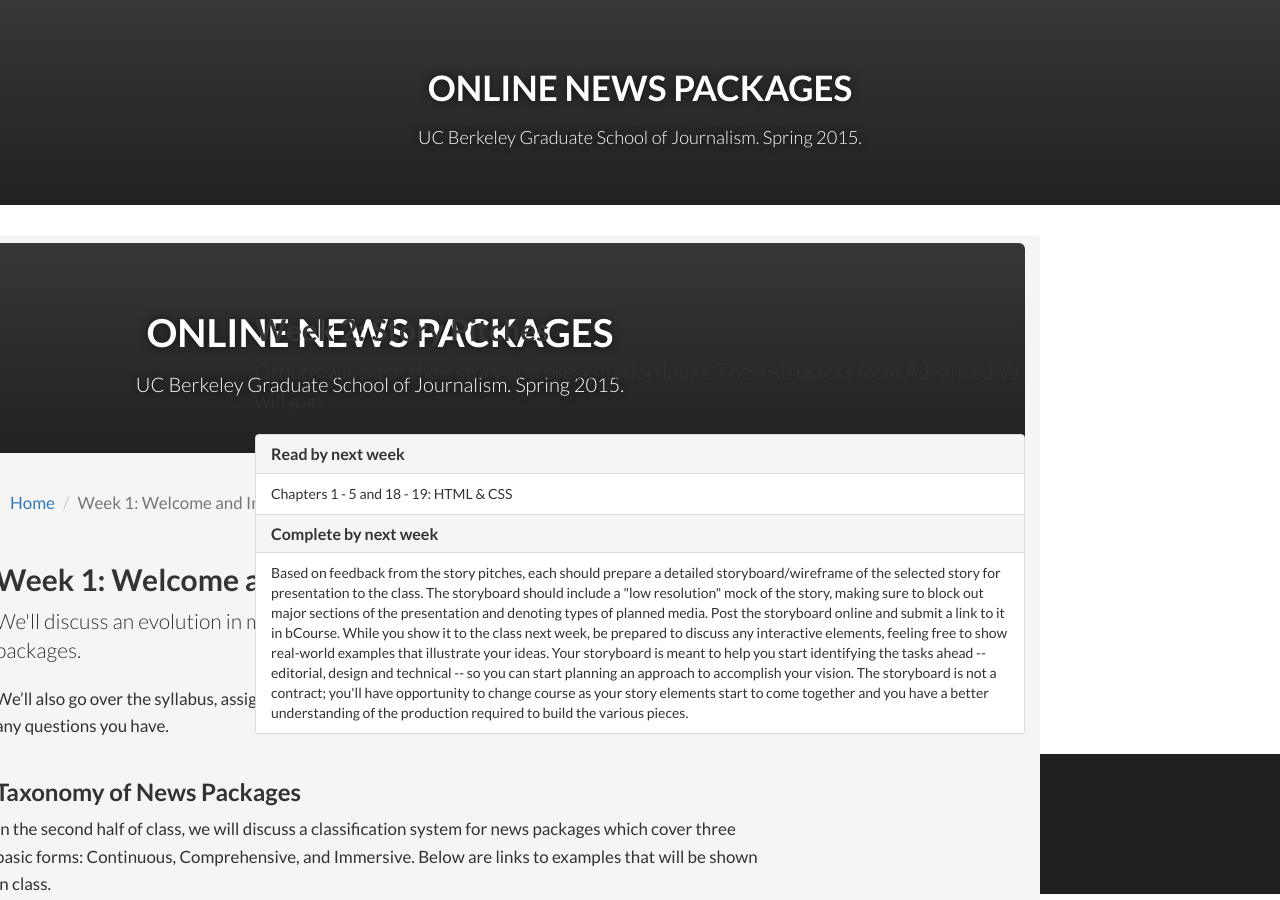
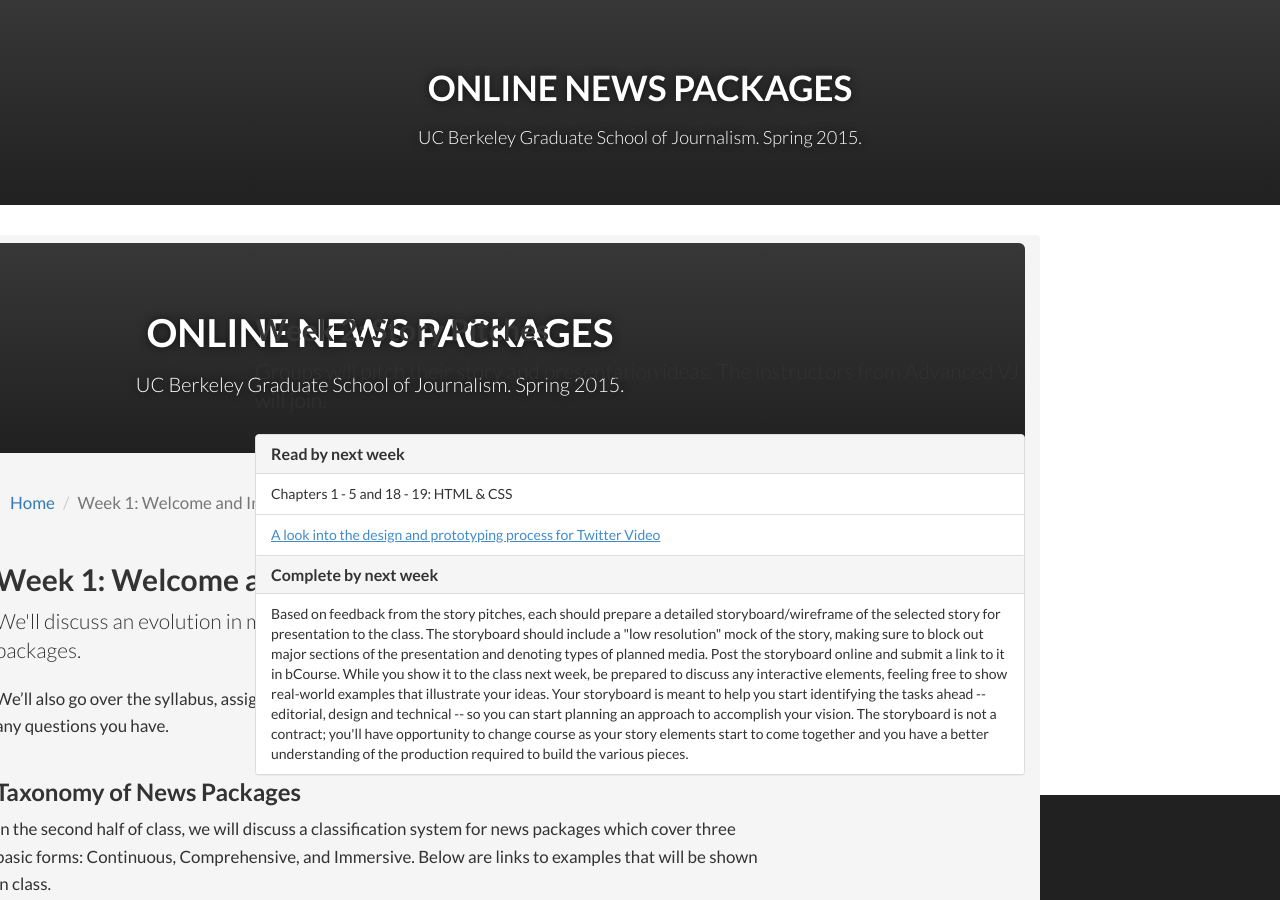
Before and after one commit to ucbsoj/15sp-onlinenewspackages, a Jekyll site: the page built from _lessons/week2.md, in a window 1280 px wide and 900 px high. Built offline with Jekyll 4.4.1, drawn with Linux system fonts in a browser that asks for light colours; Markdown is read by kramdown in place of the engine named in the settings.

Commit message:
additional reading assignment

```diff
--- a/_lessons/week2.md
+++ b/_lessons/week2.md
@@ -9,7 +9,11 @@
 type: lesson
 readings: [
     {
-        "title" : "Chapters 1 - 5 and 18 - 19: HTML & CSS"
+        "title": "Chapters 1 - 5 and 18 - 19: HTML & CSS"
+    },
+    {
+      "title": "A look into the design and prototyping process for Twitter Video",
+      "url": "http://paulstamatiou.com/twitter-video/"
     }
 ]
 downloads:
```
